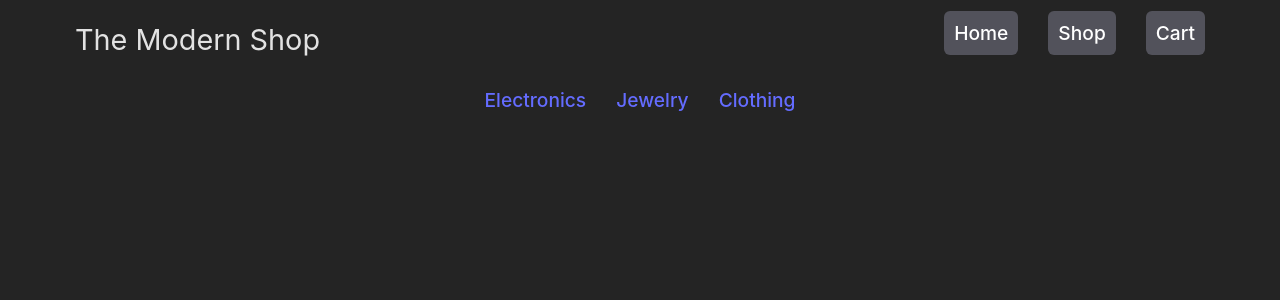
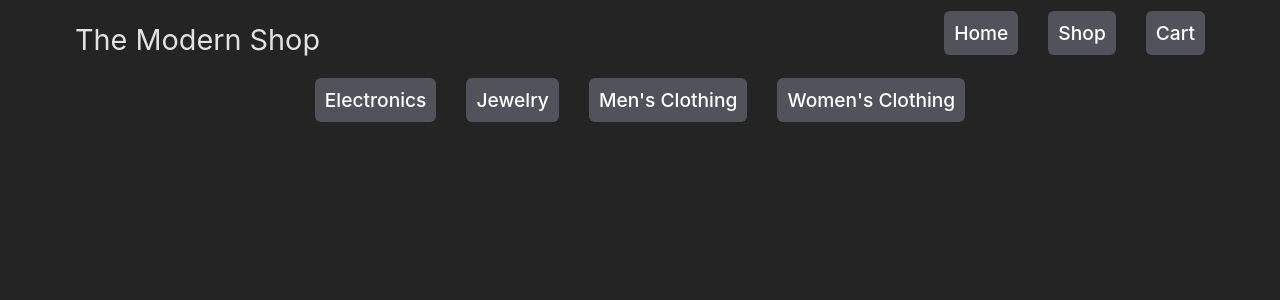
Before and after one commit to High23/shopping-cart, a React (Vite) app: page /shop in a window 1280 px wide. Shown: the top 300 px of the page. Built offline with nearby package versions, Linux system fonts and the light colour scheme.

Commit message:
Adjusted navbar to include men and women clothing

```diff
--- a/src/components/shopping/shop-page.jsx
+++ b/src/components/shopping/shop-page.jsx
@@ -1,35 +1,35 @@
 import { useEffect, useState } from "react"
-import { useParams, Link } from "react-router-dom"
+import { Link } from "react-router-dom"
 import  styles  from './shop-page.module.css'
 import { addItemsToCart, subtractOneFromQuantity, addOneToQuantity, getCategoryData } from "./shop-page.js"
 
-function ShopCategoriesNavigation({category}) {
+function ShopCategoriesNavigation() {
     return (
         <ul className={styles.shopCategoryNavigationBar}>
-            <li><Link to='/shop/electronics'>Electronics</Link></li>
-            <li><Link to='/shop/jewelery'>Jewelry</Link></li>
-            <li><Link to='/shop/clothing'>Clothing</Link></li>
-            {category === 'clothing' && <ClothingNavigation></ClothingNavigation>}
+            <li><Link to='/shop/electronics' className={styles.shopNavigationBarButton}>Electronics</Link></li>
+            <li><Link to='/shop/jewelery' className={styles.shopNavigationBarButton}>Jewelry</Link></li>
+            <li><Link to='/shop/mens-clothing' className={styles.shopNavigationBarButton}>Men&apos;s Clothing</Link></li>
+            <li><Link to='/shop/womens-clothing' className={styles.shopNavigationBarButton}>Women&apos;s Clothing</Link></li>
         </ul>
     )
 }
 
-function ShopCategories({category, type, cart, setCart}) {
+function ShopCategories({category, cart, setCart}) {
     const [items, setItems] = useState(null)
     const [error, setError] = useState(null)
     const [loading, setLoading] = useState(true)
     useEffect(() =>  {
-        if (category === 'clothing' && type === 'men') {
+        if (category === 'mens-clothing') {
             getCategoryData(setItems, setError, setLoading, "men's clothing")
             return
-        } else if (category === 'clothing' && type === 'women') {
+        } else if (category === 'womens-clothing') {
             getCategoryData(setItems, setError, setLoading, "women's clothing")
             return
-        } else if (category === 'clothing' && type === undefined){
+        } else if (category === undefined){
             return
         }
         getCategoryData(setItems, setError, setLoading, category)
-    }, [category, type])
+    }, [category])
 
     return (
         <>
@@ -44,6 +44,7 @@ function CategoryItems({fetchedItems, loading, cart, setCart}) {
             {!loading &&
             <section className={styles.products} aria-label="productContainer">
                 {fetchedItems.map((item, index) => {
+                    item = {...item, price: Math.ceil(item.price)}
                     return (
                         <div key={item.id} className={styles.productContainer}>
                             <span><img src={item.image} alt="" className={styles.productImage}></img></span>
@@ -58,17 +59,16 @@ function CategoryItems({fetchedItems, loading, cart, setCart}) {
                                         <button type="button" onClick={() => {
                                             subtractOneFromQuantity(index)
                                         }}>-</button>
-                                        <input type="number" name="product quantity" id="quantity-of-selected-product" defaultValue={0}></input>
+                                        <input type="number" name="product quantity" id="quantity-of-selected-product" defaultValue={1}></input>
                                         <button type="button" onClick={() => {
                                             addOneToQuantity(index)
                                         }}>+</button>
                                     </span>
-                                    <button type="button"  onClick={() => {
+                                    <button type="button" onClick={() => {
                                         addItemsToCart(item, index, cart, setCart)
                                     }}>Add to cart</button>
                                 </form>
                             </div>
-
                         </div>
                     )
                 })}
@@ -78,13 +78,4 @@ function CategoryItems({fetchedItems, loading, cart, setCart}) {
     )
 }
 
-function ClothingNavigation() {
-    return (
-        <ul>
-            <li><Link to='/shop/clothing/men'>Men&apos;s Clothing</Link></li>
-            <li><Link to='/shop/clothing/women'>Women&apos;s clothing</Link></li>
-        </ul>
-    )
-}
-
 export {ShopCategoriesNavigation, ShopCategories, CategoryItems}
```
